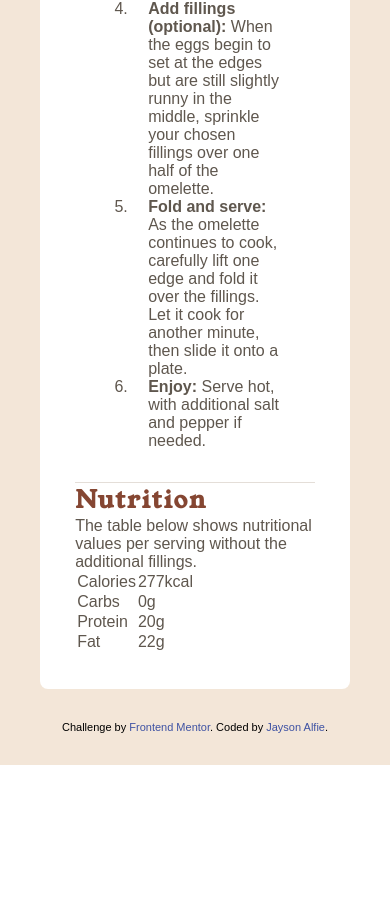
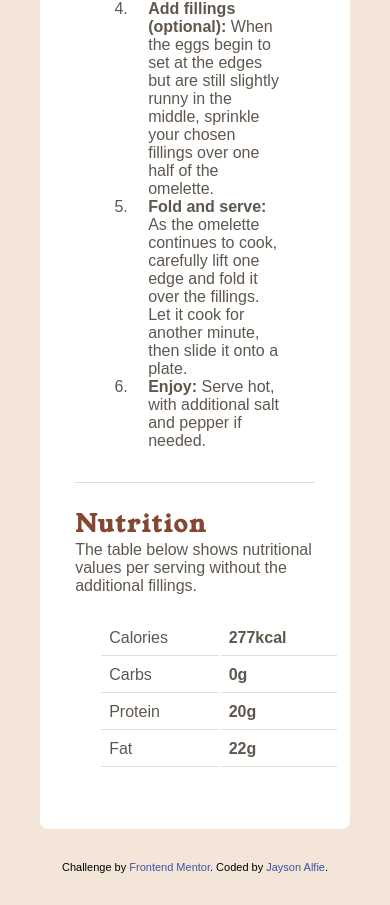
Before and after one commit to jaysonalfie/Recipe-page, a React (Create React App) app: page / in a window 390 px wide. Shown: the part 1548-2453 px from the top of the page. Before the commit the page ends 2313 px from the top, so only its background shows below. Built offline with nearby package versions, Linux system fonts and the light colour scheme.

Commit message:
added media queries

```diff
--- a/src/components/Recipe/Recipe.js
+++ b/src/components/Recipe/Recipe.js
@@ -81,19 +81,19 @@ const Recipe = () => {
               <tbody>
                 <tr>
                   <td>Calories</td>
-                  <td> 277kcal</td>
+                  <td className="column"> 277kcal</td>
                 </tr>
                 <tr>
                   <td>Carbs</td>
-                  <td> 0g</td>
+                  <td className="column"> 0g</td>
                 </tr>
                 <tr>
                   <td>Protein</td>
-                  <td>20g</td>
+                  <td className="column">20g</td>
                 </tr>
                 <tr>
                   <td>Fat</td>
-                  <td>22g</td>
+                  <td className="column">22g</td>
                 </tr>
               </tbody>
             </table>
--- a/src/components/Recipe/style.css
+++ b/src/components/Recipe/style.css
@@ -50,23 +50,23 @@ ol {
   justify-content: center;
   width: 100%;
   gap: 2rem;
-  padding: 2rem 2.5rem;
-  background-color:var(--eggshell-background-color);
+  background-color: transparent;
+
 }
 /*max width ensure the container does not stretch too wide*/
 .main-container {
   background-color: var(--white);
-  padding: 2.2rem;
+  padding: 1rem;
   border-radius: 0.5rem;
-  max-width: 48rem;
+  width: 100%;
   margin: auto;
 }
 
 /*image will not be wider than the parent conatiner*/
 .main-container img{
   display: block;
-  max-width: 100%;
-  border-radius: 0.6rem;
+  width: 100%;
+
 }
 
 .header .title{
@@ -139,6 +139,28 @@ ol li {
   color: var(--brown);
 }
 
+/*Nutrition*/
+.nutrition-section{
+  margin-top: 1.5rem;
+}
+
+.nutrition-section table{
+  width: 100%;
+  margin: 1.5rem;
+}
+
+th, td{
+  padding: 0.5rem;
+  text-align: left;
+  border-bottom: 1px solid var(--light-grey);
+}
+th {
+  color: var(--brown800);
+}
+.column {
+  font-weight: 800;
+}
+
 /*attribution*/
 .attribution {
   font-size: 11px;
@@ -147,3 +169,20 @@ ol li {
 .attribution a {
   color: hsl(228, 45%, 44%);
 }
+
+@media only screen and (min-width: 375px) {
+  body{
+    background-color:var(--eggshell-background-color);
+    padding: 2rem 2.5rem;
+  }
+  .main-container{
+    max-width: 48rem;
+    padding: 2.2rem;
+    margin: auto;
+  }
+  .main-container img{
+    width: auto;
+    max-width: 100%;
+    border-radius: 0.6rem;
+  }
+}
```
